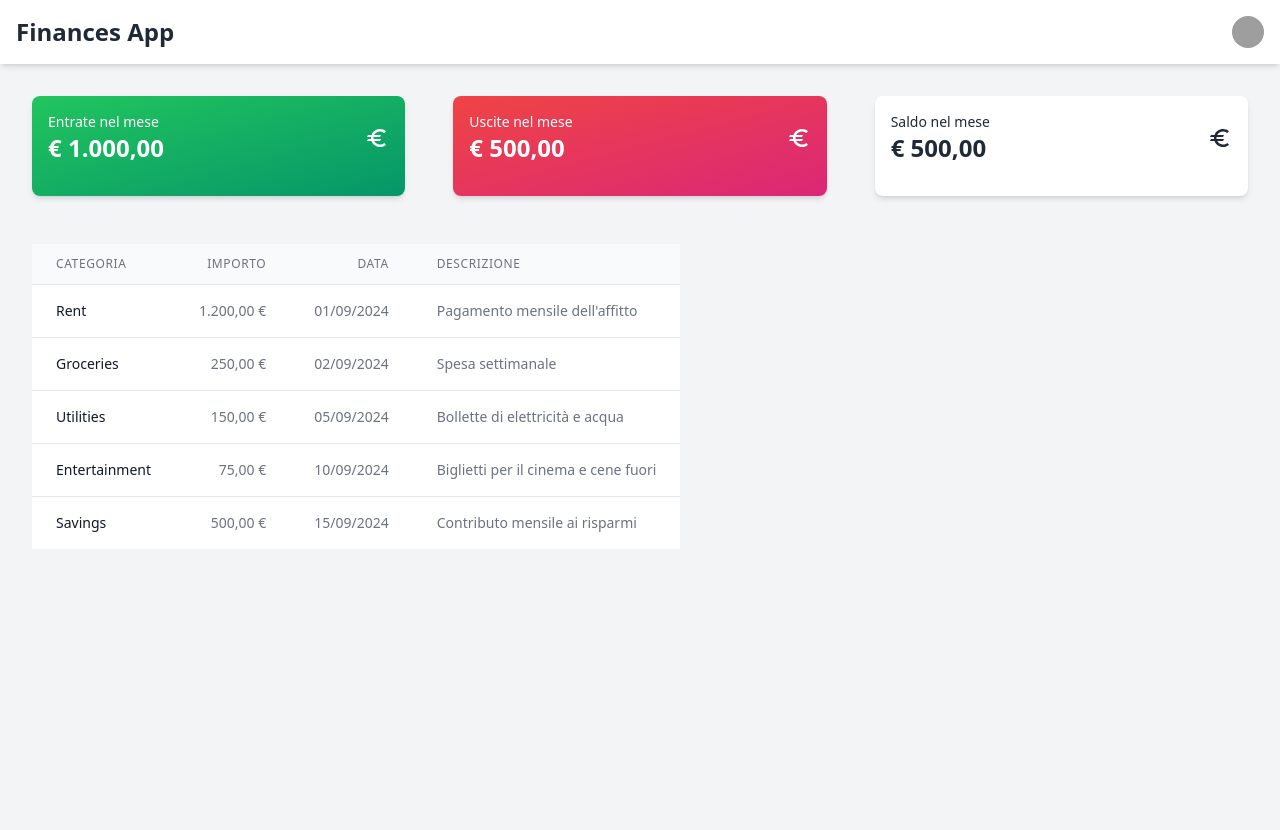
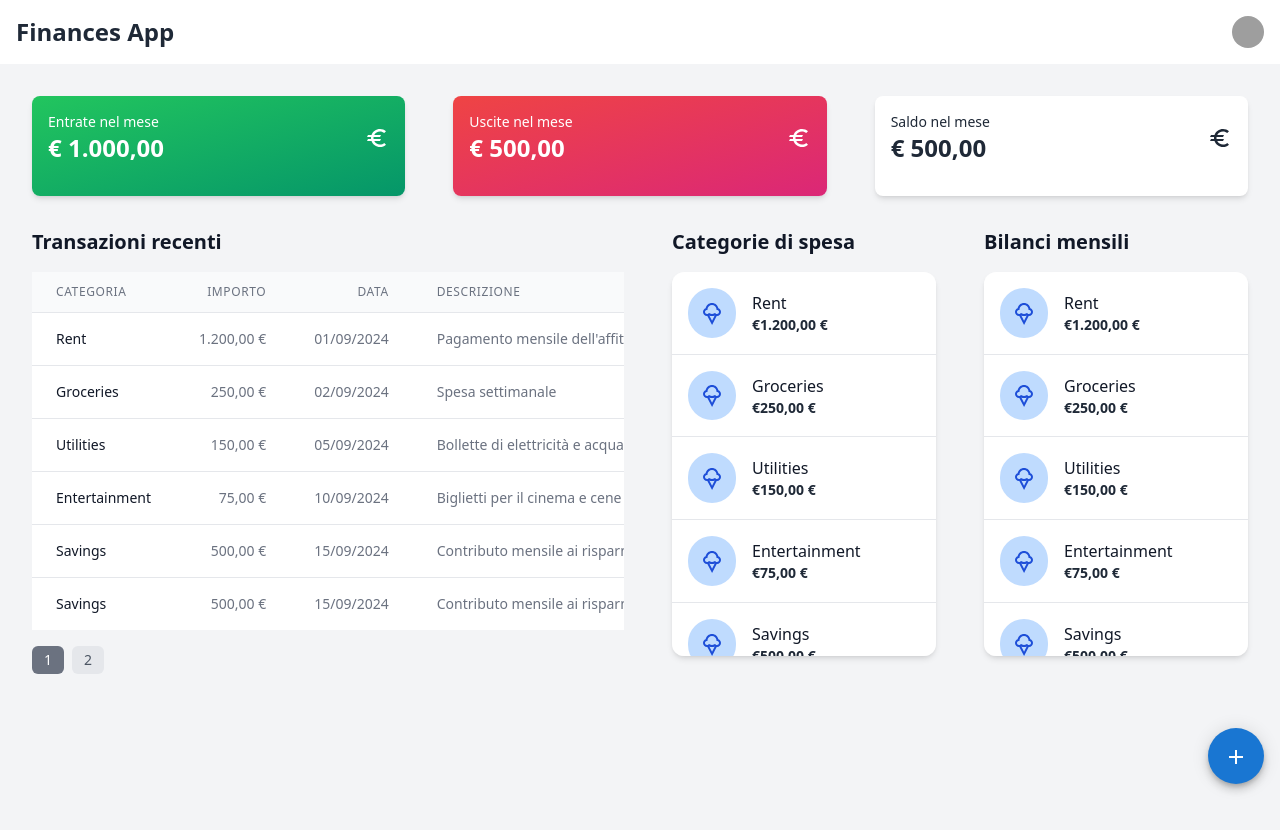
Before and after one commit to Mattia471/finance-dashboard-app, a React (Vite) app: page / in a window 1280 px wide. Shown: the top 830 px of the page. Built offline with nearby package versions, Linux system fonts and the light colour scheme; grey boxes are pictures that could not be loaded.

Commit message:
fix: change layout, style and add new components

```diff
--- a/src/components/BaseLayout.tsx
+++ b/src/components/BaseLayout.tsx
@@ -1,7 +1,11 @@
-import React from 'react';
-import {Box} from '@mui/material';
+import {Box, SpeedDial, SpeedDialAction, SpeedDialIcon} from '@mui/material';
+import {Add, Print} from "@mui/icons-material";
 
-const Layout: React.FC<{ children: React.ReactNode }> = ({ children }) => {
+const actions = [
+    {icon: <Add/>, name: 'Crea'},
+    {icon: <Print/>, name: 'Stampa'},
+];
+const Layout = ({children}) => {
     return (
         <Box display="flex" flexDirection="column" height="100vh">
             <div className="flex flex-col flex-grow p-4 bg-gray-100">
@@ -22,13 +26,32 @@ const Layout: React.FC<{ children: React.ReactNode }> = ({ children }) => {
                 </div>
 
                 {/* Seconda riga */}
-                <div className="flex flex-col md:flex-row md:space-x-4 mt-4">
-                    <div className="flex-1 p-4 md:w-2/3">
+                <div className="flex flex-col md:flex-row md:space-x-4">
+                    <div className="flex-2 p-4 md:w-2/4">
                         {children && children[3]}
                     </div>
-                    <div className="flex-1 p-4 md:w-1/3">
+                    <div className="flex-1 p-4">
                         {children && children[4]}
                     </div>
+                    <div className="flex-1 p-4">
+                        {children && children[5]}
+                    </div>
+                </div>
+                <div style={{position: 'fixed', bottom: 16, right: 16}}>
+                    <SpeedDial
+                        ariaLabel="SpeedDial example"
+                        icon={<SpeedDialIcon/>}
+                        direction="left" // Il menu si apre verso sinistra
+                    >
+                        {actions.map((action) => (
+                            <SpeedDialAction
+                                key={action.name}
+                                icon={action.icon}
+                                tooltipTitle={action.name}
+                                onClick={() => alert(`${action.name} action`)} // Azione esempio
+                            />
+                        ))}
+                    </SpeedDial>
                 </div>
             </div>
         </Box>
--- /dev/null
+++ b/src/components/CardList.tsx
@@ -0,0 +1,27 @@
+import {IcecreamOutlined} from "@mui/icons-material";
+import {formatCurrency} from "../utils.tsx";
+
+const CardList = ({transactions}) => {
+    return (
+        <div className="bg-white rounded-xl shadow-md overflow-y-scroll w-full max-h-96">
+            <ul className="divide-y divide-gray-200">
+                {transactions.map((transaction, index) => (
+                    <li key={index} className="p-4 flex items-center space-x-4">
+                        {/* Icona transazione */}
+                        <div
+                            className={`flex-shrink-0 text-blue-700 rounded-full p-3 bg-blue-200`}>
+                            <IcecreamOutlined/>
+                        </div>
+                        {/* Dettagli transazione */}
+                        <div className="flex-1">
+                            <p className="text-md font-medium text-gray-900">{transaction.category}</p>
+                            <p className="text-sm font-semibold text-gray-800">€{formatCurrency(transaction.amount)}</p>
+                        </div>
+                    </li>
+                ))}
+            </ul>
+        </div>
+    );
+}
+
+export default CardList;
--- /dev/null
+++ b/src/components/ExpenseCard.tsx
@@ -0,0 +1,34 @@
+import dayjs from "dayjs";
+import {formatCurrency} from "../utils.tsx";
+
+type DataRow = {
+    category: string;
+    amount: number;
+    date: string;
+    description: string;
+    transactionType: 'income' | 'expense';
+};
+
+const ExpenseCard = ({row}: { row: DataRow }) => {
+    return (
+        <div key={row.category} className="border border-gray-200 rounded-lg shadow-sm p-4 bg-white">
+            <div className="flex justify-between items-center">
+                <h3 className="text-lg font-medium text-gray-900">{row.category}</h3>
+                <p className="text-sm text-gray-500">{dayjs(row.date).format('DD/MM/YYYY')}</p>
+            </div>
+            <p className="text-sm text-gray-600 mt-2">{row.description}</p>
+            <div className="mt-4 flex items-center justify-between">
+                {/* Tipo di transazione spostato in basso a sinistra */}
+                <span className={`px-2 py-1 rounded-full text-xs font-semibold
+                            ${row.transactionType === 'income' ? 'bg-green-100 text-green-700' : 'bg-red-100 text-red-700'}`}>
+                            {row.transactionType === 'income' ? 'Entrata' : 'Uscita'}
+                        </span>
+                <span className="text-xl font-bold text-gray-900">
+                    {row.transactionType === 'income' ? '+' : '-'}
+                    {formatCurrency(row.amount)}</span>
+            </div>
+        </div>
+    );
+};
+
+export default ExpenseCard;
--- a/src/components/Navbar.tsx
+++ b/src/components/Navbar.tsx
@@ -2,7 +2,7 @@ import React from 'react';
 
 const Navbar: React.FC = () => {
     return (
-        <header className="bg-white shadow-md sticky top-0 z-50">
+        <header className="bg-white shadow-md top-0 z-50">
             <div className="flex items-center justify-between p-4">
                 <h1 className="text-gray-800 text-2xl font-bold">
                     Finances App
--- a/src/components/TableComponent.tsx
+++ b/src/components/TableComponent.tsx
@@ -1,23 +1,34 @@
-import React from 'react';
 import dayjs from "dayjs";
 import {formatCurrency} from "../utils.tsx";
+import {useState} from "react";
 
-type DataRow = {
+export type DataRow = {
     category: string;
     amount: number;
     date: string;
     description: string;
+    transactionType: 'income' | 'expense';
 };
 
-const rows: DataRow[] = [
-    { category: 'Rent', amount: 1200, date: '2024-09-01', description: 'Pagamento mensile dell\'affitto' },
-    { category: 'Groceries', amount: 250, date: '2024-09-02', description: 'Spesa settimanale' },
-    { category: 'Utilities', amount: 150, date: '2024-09-05', description: 'Bollette di elettricità e acqua' },
-    { category: 'Entertainment', amount: 75, date: '2024-09-10', description: 'Biglietti per il cinema e cene fuori' },
-    { category: 'Savings', amount: 500, date: '2024-09-15', description: 'Contributo mensile ai risparmi' },
-];
+const TableComponent = ({rows}: { rows: DataRow[] }) => {
+    const [currentPage, setCurrentPage] = useState(1);
+    const rowsPerPage = 6;
 
-const TableComponent: React.FC = () => {
+    // Calcola l'indice di inizio e di fine per la paginazione
+    const startIndex = (currentPage - 1) * rowsPerPage;
+    const endIndex = startIndex + rowsPerPage;
+
+    // Mostra solo le righe della pagina corrente
+    const paginatedRows = rows.slice(startIndex, endIndex);
+
+    // Numero totale di pagine
+    const totalPages = Math.ceil(rows.length / rowsPerPage);
+
+    // Funzione per gestire il cambio pagina
+    const handlePageChange = (pageNumber: number) => {
+        setCurrentPage(pageNumber);
+    };
+
     return (
         <div className="overflow-x-auto">
             <table className="min-w-full divide-y divide-gray-200">
@@ -30,7 +41,7 @@ const TableComponent: React.FC = () => {
                 </tr>
                 </thead>
                 <tbody className="bg-white divide-y divide-gray-200">
-                {rows.map((row) => (
+                {paginatedRows.map((row) => (
                     <tr key={row.category}>
                         <td className="px-6 py-4 whitespace-nowrap text-sm font-medium text-gray-900">{row.category}</td>
                         <td className="px-6 py-4 whitespace-nowrap text-sm text-gray-500 text-right">{formatCurrency(row.amount)}</td>
@@ -40,6 +51,21 @@ const TableComponent: React.FC = () => {
                 ))}
                 </tbody>
             </table>
+
+            {/* Paginazione numerica */}
+            <div className="flex justify-start items-end space-x-2 mt-4">
+                {Array.from({length: totalPages}, (_, i) => (
+                    <button
+                        key={i}
+                        onClick={() => handlePageChange(i + 1)}
+                        className={`px-3 py-1 rounded-md text-sm font-medium ${
+                            currentPage === i + 1 ? "bg-gray-500 text-white" : "bg-gray-200 text-gray-600"
+                        } hover:bg-gray-300 transition-colors duration-200`}
+                    >
+                        {i + 1}
+                    </button>
+                ))}
+            </div>
         </div>
     );
 };
--- a/src/index.css
+++ b/src/index.css
@@ -1,3 +1,19 @@
 @tailwind base;
 @tailwind components;
 @tailwind utilities;
+
+/* Barra di scorrimento moderna */
+::-webkit-scrollbar {
+    width: 8px;
+    background-color: #f5f5f5; /* Colore di sfondo */
+}
+
+::-webkit-scrollbar-thumb {
+    background-color: #cccccc; /* Colore del pollice */
+    border-radius: 10px; /* Rende il pollice più tondeggiante */
+    border: 2px solid #f5f5f5; /* Spaziatura intorno al pollice */
+}
+
+::-webkit-scrollbar-thumb:hover {
+    background-color: #999999; /* Colore del pollice al passaggio del mouse */
+}
--- a/src/pages/Dashboard.tsx
+++ b/src/pages/Dashboard.tsx
@@ -2,8 +2,89 @@ import React from 'react';
 import {Box} from "@mui/material";
 import BaseLayout from "../components/BaseLayout.tsx";
 import Widget from "../components/Widget.tsx";
-import TableComponent from "../components/TableComponent.tsx";
-// import dayjs from "dayjs"; // Assicurati di aggiornare il percorso
+import CardList from "../components/CardList.tsx";
+import TableComponent, {DataRow} from "../components/TableComponent.tsx";
+
+const rows: DataRow[] = [
+    {
+        category: 'Rent',
+        amount: 1200,
+        date: '2024-09-01',
+        description: 'Pagamento mensile dell\'affitto',
+        transactionType: 'income'
+    },
+    {
+        category: 'Groceries',
+        amount: 250,
+        date: '2024-09-02',
+        description: 'Spesa settimanale',
+        transactionType: 'expense'
+    },
+    {
+        category: 'Utilities',
+        amount: 150,
+        date: '2024-09-05',
+        description: 'Bollette di elettricità e acqua',
+        transactionType: 'expense'
+    },
+    {
+        category: 'Entertainment',
+        amount: 75,
+        date: '2024-09-10',
+        description: 'Biglietti per il cinema e cene fuori',
+        transactionType: 'expense'
+    },
+    {
+        category: 'Savings',
+        amount: 500,
+        date: '2024-09-15',
+        description: 'Contributo mensile ai risparmi',
+        transactionType: 'income'
+    },
+    {
+        category: 'Savings',
+        amount: 500,
+        date: '2024-09-15',
+        description: 'Contributo mensile ai risparmi',
+        transactionType: 'income'
+    },
+    {
+        category: 'Savings',
+        amount: 500,
+        date: '2024-09-15',
+        description: 'Contributo mensile ai risparmi',
+        transactionType: 'income'
+    },
+    {
+        category: 'Savings',
+        amount: 500,
+        date: '2024-09-15',
+        description: 'Contributo mensile ai risparmi',
+        transactionType: 'income'
+    },
+    {
+        category: 'Savings',
+        amount: 500,
+        date: '2024-09-15',
+        description: 'Contributo mensile ai risparmi',
+        transactionType: 'income'
+    },
+    {
+        category: 'Savings',
+        amount: 500,
+        date: '2024-09-15',
+        description: 'Contributo mensile ai risparmi',
+        transactionType: 'income'
+    },
+    {
+        category: 'Savings',
+        amount: 500,
+        date: '2024-09-15',
+        description: 'Contributo mensile ai risparmi',
+        transactionType: 'income'
+    }
+];
+
 
 const Dashboard: React.FC = () => {
     return (
@@ -24,7 +105,22 @@ const Dashboard: React.FC = () => {
                 color="white"
             />
             <Box>
-                <TableComponent/>
+                <span className="text-xl font-bold text-gray-900">Transazioni recenti</span>
+                <div className="mt-4">
+                    <TableComponent rows={rows}/>
+                </div>
+            </Box>
+            <Box>
+                <span className="text-xl font-bold text-gray-900">Categorie di spesa</span>
+                <div className="mt-4">
+                    <CardList transactions={rows}/>
+                </div>
+            </Box>
+            <Box>
+                <span className="text-xl font-bold text-gray-900">Bilanci mensili</span>
+                <div className="mt-4">
+                    <CardList transactions={rows}/>
+                </div>
             </Box>
         </BaseLayout>
     );
```
Also changed, not shown: src/components/Widget.tsx (+3 -23 lines).
